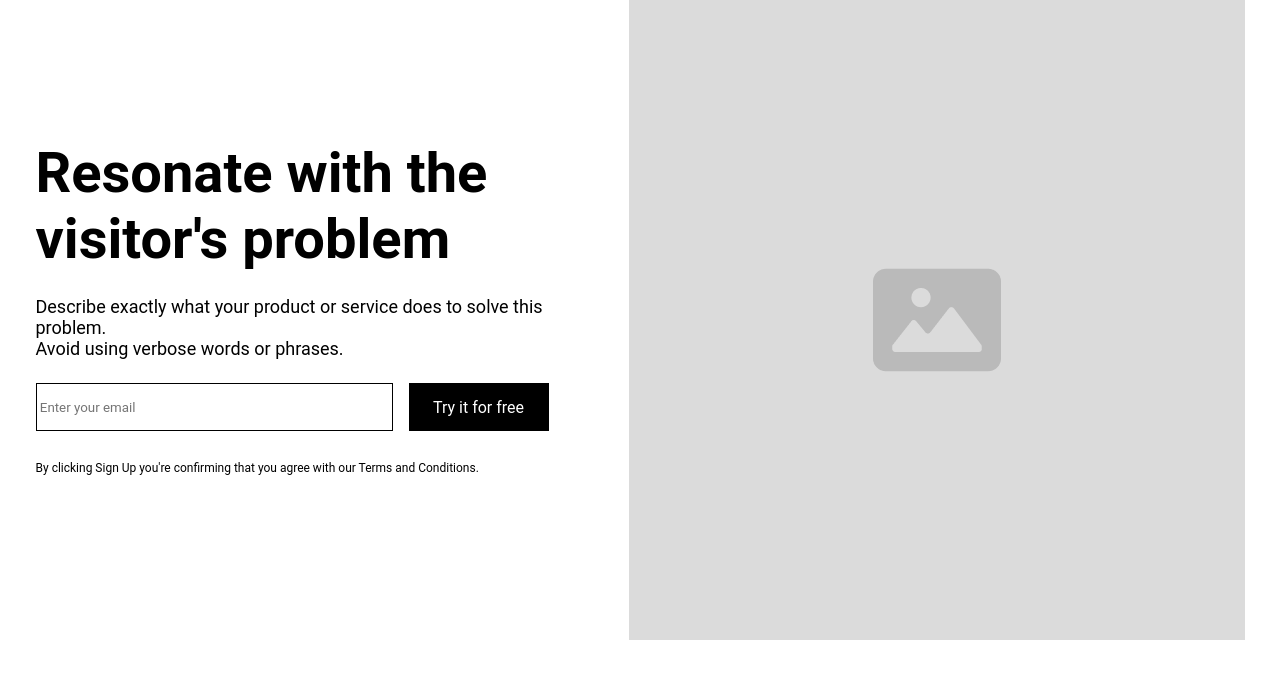
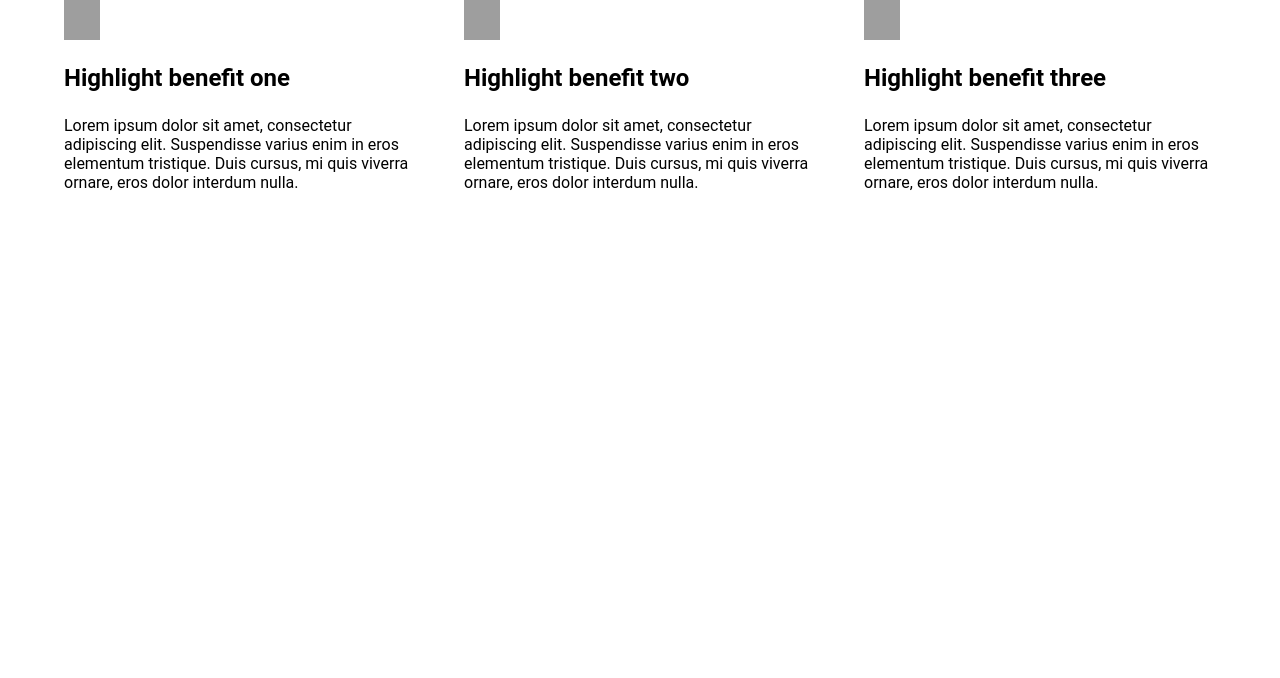
Before and after one commit to bcesarr/react-course, a React (Create React App) app: page / in a window 1280 px wide. Shown: the top 678 px of the page. Built offline with nearby package versions, Linux system fonts and the light colour scheme; grey boxes are pictures that could not be loaded.

Commit message:
atu: avançando no projeto: adicionado componentes de cards e configs

```diff
--- a/src/App.jsx
+++ b/src/App.jsx
@@ -1,3 +1,4 @@
+// Inicio do Programa
 // import logo from './logo.svg';
 // import './App.css';
 
@@ -173,8 +174,29 @@ export default function App(){
 
 
 // Exportando a section da Landinpag - arquivo index da pasta sections
-import Sections from './components/sections'
+
+// import Sections from './components/sections'
+
+// export default function App() {
+//   return <Sections />
+// }
+
+
+// ----------------------------------------------------------------------- \\
+
+
+// Exportando os cards abaixo do hero da página - arquivo index da pasta card
+
+import Card from './components/card'
+import Cubo from './assets/cubo.svg'
 
 export default function App() {
-  return <Sections />
+  return <Card
+    image={Cubo}
+
+    imgAlt="Imagem de um cubo pequeno"
+
+    paragraph="Lorem ipsum dolor sit amet, consectetur adipiscing elit. Suspendisse varius enim in eros elementum tristique. Duis cursus, mi quis viverra ornare, eros dolor interdum nulla."
+
+  />
 }
```
